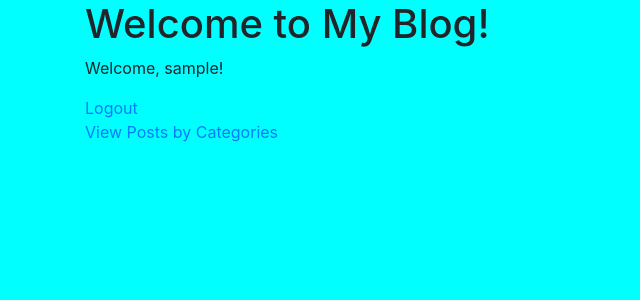
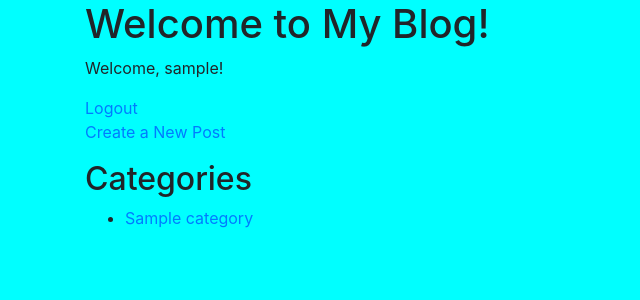
Before and after one commit to farzamgt/photoBlog, a Django app: page / in a window 1280 px wide. Shown: the part 56-356 px from the top of the page, without its empty margins (0-640 px from the left). Run offline with Django 5.2, Linux system fonts and the light colour scheme; a user stored in the database is signed in; tables that the repository leaves empty hold one stand-in row (values such as "Sample post"); some libraries are stand-ins or nearby versions.

Commit message:
homepage.html has been modified. Added categories to this page.

```diff
--- a/photoBlog/authentication/views.py
+++ b/photoBlog/authentication/views.py
@@ -3,11 +3,14 @@ from django.contrib.auth import authenticate, login, logout
 from django.contrib.auth.forms import  AuthenticationForm
 from django.contrib.auth.decorators import login_required
 from .forms import CustomUserCreationForm
+from posts.models import Category
 
 
 def homepage(request):
+    categories = Category.objects.all()  # Fetch all categories
     return render(request, 'homepage.html', {
         'user': request.user,
+        'categories': categories,  # Pass categories to the template
     })
 
 def login_view(request):
@@ -16,7 +19,10 @@ def login_view(request):
         if form.is_valid():
             user = form.get_user()
             login(request, user)
-            return redirect('homepage')
+            next_url = request.POST.get('next')  # Get the 'next' URL
+            if not next_url:
+                next_url = request.GET.get('next', 'homepage')  # Use 'homepage' as default if 'next' is not provided
+            return redirect(next_url)
     else:
         form = AuthenticationForm()
     return render(request, 'authentication/login.html', {'form': form})
--- a/photoBlog/templates/authentication/login.html
+++ b/photoBlog/templates/authentication/login.html
@@ -7,6 +7,7 @@
 <form method="post">
     {% csrf_token %}
     {{ form.as_p }}
+    <input type="hidden" name="next" value="{{ request.GET.next }}">
     <button type="submit">Login</button>
 </form>
 <p>Don't have an account? <a href="{% url 'registration' %}">Register here</a></p>
--- a/photoBlog/templates/homepage.html
+++ b/photoBlog/templates/homepage.html
@@ -7,9 +7,26 @@
 {% if user.is_authenticated %}
     <p>Welcome, {{ user.username }}!</p>
     <a href="{% url 'logout' %}">Logout</a>
-    <p><a href="{% url 'category_list' %}">View Posts by Categories</a></p>
+    <p><a href="{% url 'post_create' %}">Create a New Post</a></p>
+
+    <!-- Display categories -->
+    <h2>Categories</h2>
+    <ul>
+        {% for category in categories %}
+            <li><a href="{% url 'post_list' category_id=category.id %}">{{ category.name }}</a></li>
+        {% endfor %}
+    </ul>
+
 {% else %}
     <p><a href="{% url 'login' %}">Login</a></p>
     <p><a href="{% url 'registration' %}">Register</a></p>
+
+    <!-- Display categories -->
+    <h2>Categories</h2>
+    <ul>
+        {% for category in categories %}
+            <li><a href="{% url 'login' %}?next={% url 'post_list' category_id=category.id %}">{{ category.name }}</a></li>
+        {% endfor %}
+    </ul>
 {% endif %}
 {% endblock %}
```
